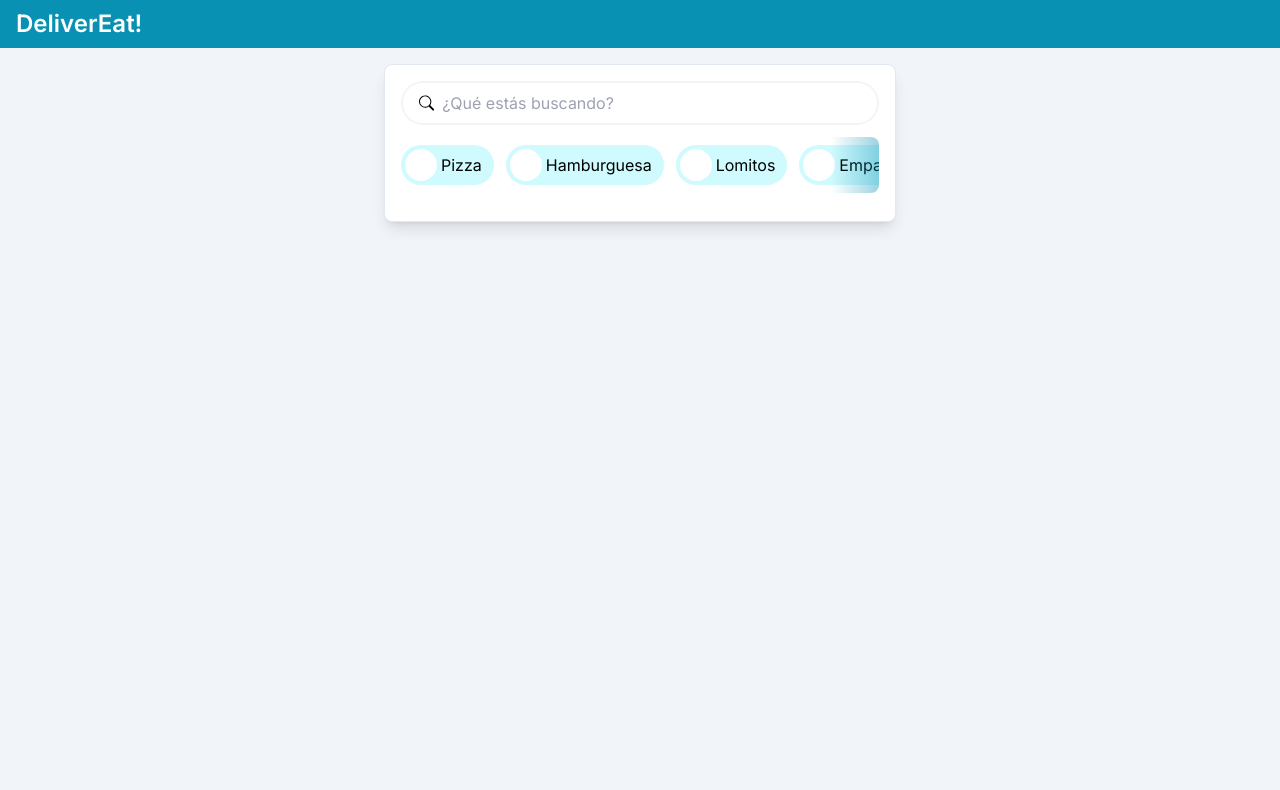
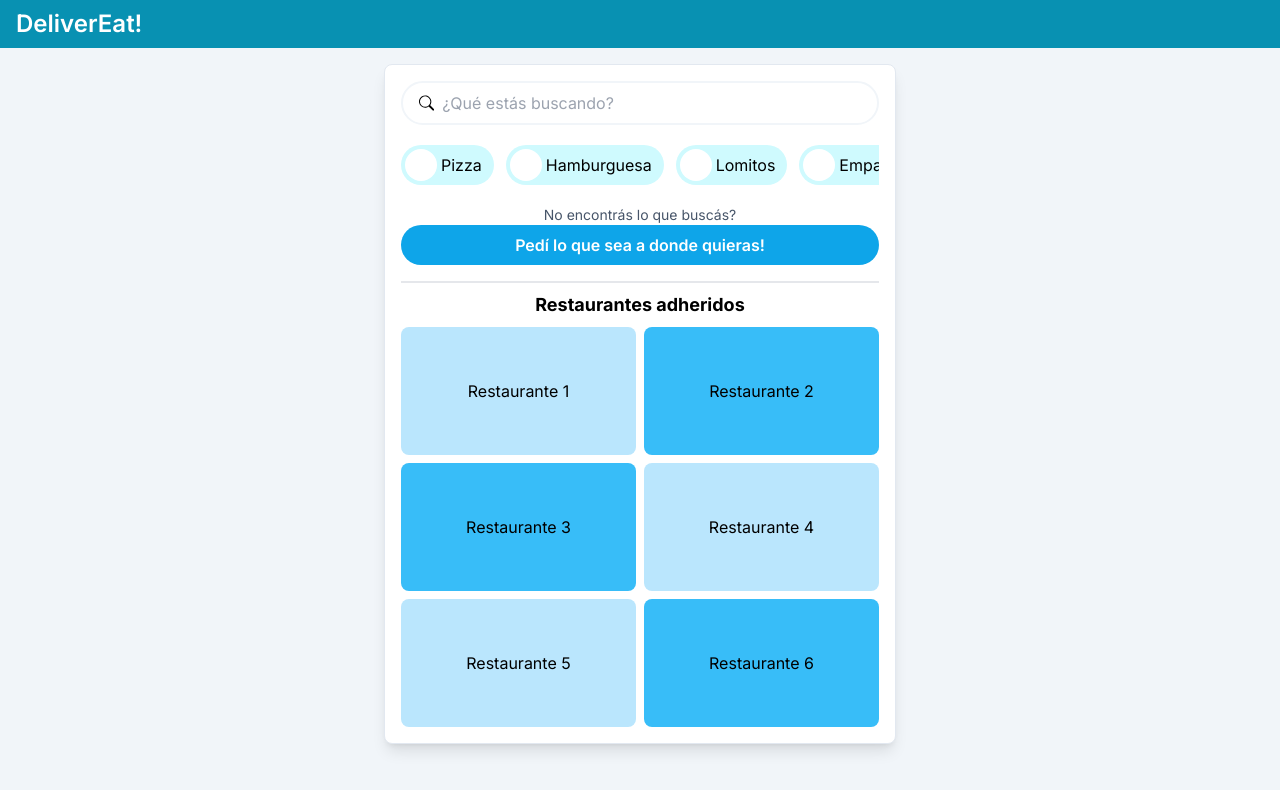
Before and after one commit to andybardagi/TP6-ICSW, a Next.js app: page / in a window 1280 px wide. Shown: the top 790 px of the page. Built offline with nearby package versions, Linux system fonts and the light colour scheme.

Commit message:
Home and styles

```diff
--- a/src/components/layout/Card.tsx
+++ b/src/components/layout/Card.tsx
@@ -7,7 +7,7 @@ type CardProps = {
 
 export default function Card({ title, children }: CardProps) {
   return (
-    <div className="bg-gray-300 px-4 py-4 rounded-lg shadow-lg">
+    <div className="bg-white px-4 py-4 rounded-lg border border-slate-200 shadow-lg">
       {title ? <h3 className="text-xl font-bold mb-1">{title}</h3> : null}
       <div className="flex flex-col gap-3">{children}</div>
     </div>
--- a/src/pages/index.tsx
+++ b/src/pages/index.tsx
@@ -1,5 +1,6 @@
 import CategoryBadge from "@/components/home/CategoryBadge";
 import { Inter } from "next/font/google";
+import Link from "next/link";
 import { useState } from "react";
 import { BsSearch } from "react-icons/bs";
 
@@ -12,7 +13,7 @@ export default function Home() {
 
   return (
     <main>
-      <div className="mx-auto max-w-lg mt-4 bg-white rounded-lg border border-slate-200 shadow-lg py-4 px-4">
+      <div className="mx-auto max-w-lg mt-4 bg-white rounded-lg border border-slate-200 shadow-lg py-4 px-4 flex flex-col gap-0">
         <div
           className={`w-full flex flex-row items-center gap-2 rounded-full py-2 px-4 ${
             isActive
@@ -29,10 +30,43 @@ export default function Home() {
           />
         </div>
         <div className="flex flex-row gap-3 items-center overflow-x-auto my-3 scrollbar-hide relative py-2 rounded-lg">
-          <div className="w-full h-full absolute top-0 left-0 bg-gradient-to-r from-transparent from-90% to-cyan-600 opacity-40"></div>
           {categories.map((c) => (
             <CategoryBadge category={c} key={c} />
           ))}
+        </div>
+        <div>
+          <h6 className="text-center text-slate-600 text-sm">
+            No encontrás lo que buscás?
+          </h6>
+          <Link href={"/order/new"}>
+            <button className="bg-sky-500 text-white font-semibold w-full h-fit px-auto py-2 text-large rounded-full">
+              Pedí lo que sea a donde quieras!
+            </button>
+          </Link>
+        </div>
+        <hr className="mt-4 mb-2 border"/>
+        <div className="flex flex-col gap-2">
+          <h6 className="text-center text-lg font-bold">Restaurantes adheridos</h6>
+          <div className="grid grid-cols-2 grid-rows-3 content-stretch gap-2">
+            <div className="col-span-1 row-span-1 grid place-items-center h-32 rounded-lg bg-sky-200">
+              Restaurante 1
+            </div>
+            <div className="col-span-1 row-span-1 grid place-items-center h-32 rounded-lg bg-sky-400">
+              Restaurante 2
+            </div>
+            <div className="col-span-1 row-span-1 grid place-items-center h-32 rounded-lg bg-sky-400">
+              Restaurante 3
+            </div>
+            <div className="col-span-1 row-span-1 grid place-items-center h-32 rounded-lg bg-sky-200">
+              Restaurante 4
+            </div>
+            <div className="col-span-1 row-span-1 grid place-items-center h-32 rounded-lg bg-sky-200">
+              Restaurante 5
+            </div>
+            <div className="col-span-1 row-span-1 grid place-items-center h-32 rounded-lg bg-sky-400">
+              Restaurante 6
+            </div>
+          </div>
         </div>
       </div>
     </main>
--- a/src/styles/globals.css
+++ b/src/styles/globals.css
@@ -2,18 +2,20 @@
 @tailwind components;
 @tailwind utilities;
 
-:root{
-    @apply bg-slate-100
+:root {
+  @apply bg-slate-100;
 }
 
+/* For Webkit-based browsers (Chrome, Safari and Opera) */
 
-/* For Webkit-based browsers (Chrome, Safari and Opera) */
-.scrollbar-hide::-webkit-scrollbar {
+@media (max-width: 640px) {
+  .scrollbar-hide::-webkit-scrollbar {
     display: none;
+  }
+
+  /* For IE, Edge and Firefox */
+  .scrollbar-hide {
+    -ms-overflow-style: none; /* IE and Edge */
+    scrollbar-width: none; /* Firefox */
+  }
 }
-
-/* For IE, Edge and Firefox */
-.scrollbar-hide {
-    -ms-overflow-style: none;  /* IE and Edge */
-    scrollbar-width: none;  /* Firefox */
-}
```
Also changed, not shown: 1 other file (tests, documents, lock files or other folders).
